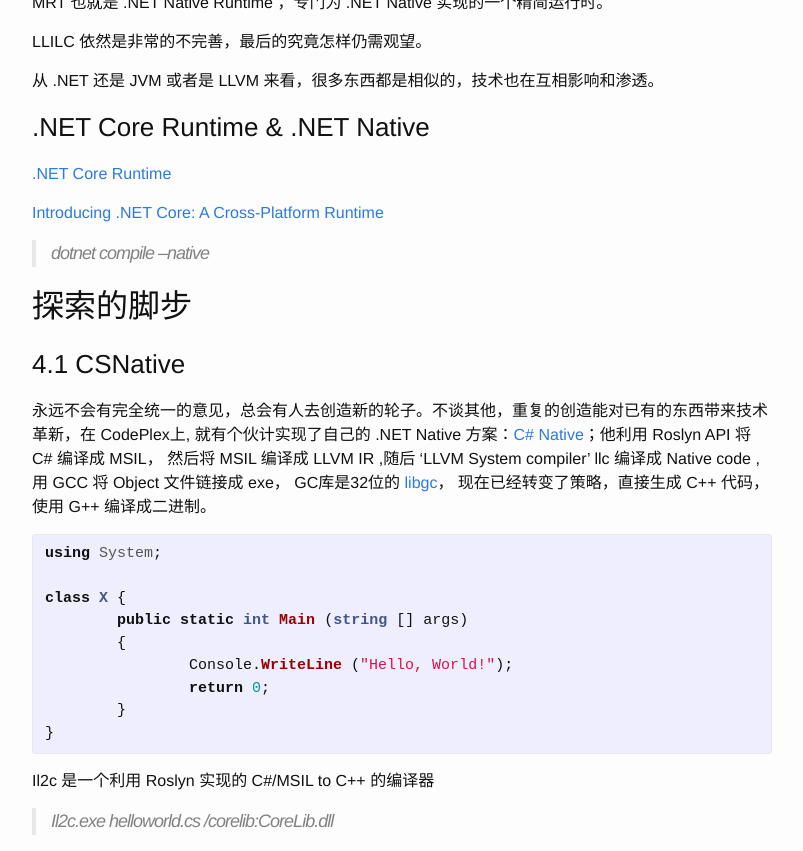
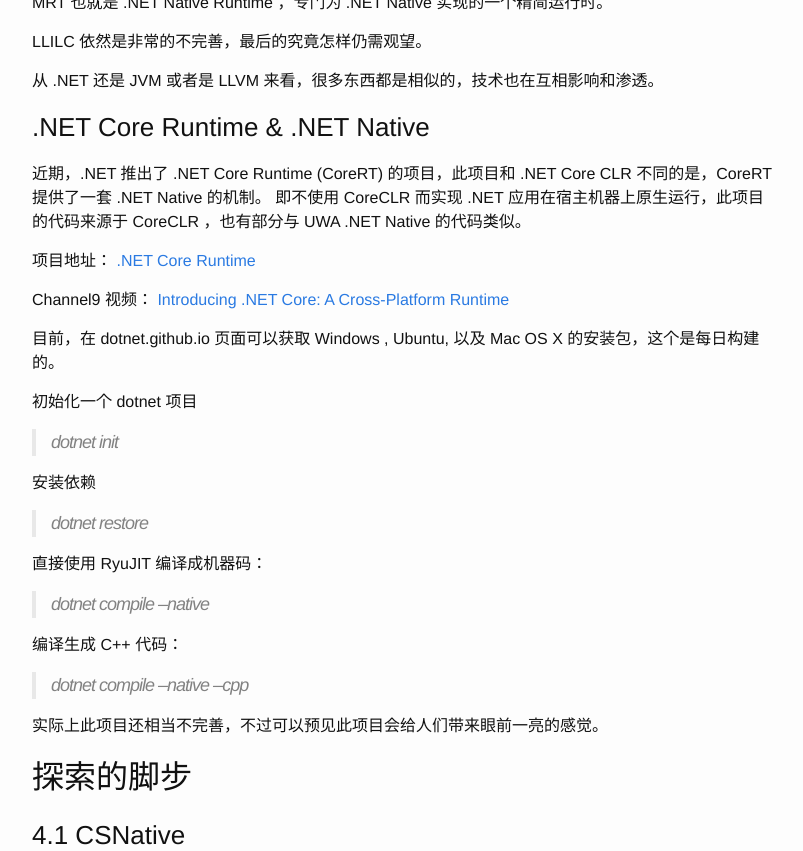
Before and after one commit to fcharlie/fcharlie.github.io, a Jekyll site: the page built from _posts/2015-06-16-AheadOfTime.md, in a window 1280 px wide and 1400 px high, scrolled down 14183 px, cut to the strip 95-946 px from the top of the window. Shown: the whole strip, without its empty margins (238-1041 px from the left). Built offline with Jekyll 4.4.1, drawn with Linux system fonts in a browser that asks for light colours.

Commit message:
Update AheadofTime add .Net Core Runtime des

```diff
--- a/_posts/2015-06-16-AheadOfTime.md
+++ b/_posts/2015-06-16-AheadOfTime.md
@@ -481,14 +481,32 @@
 从 .NET 还是 JVM 或者是 LLVM 来看，很多东西都是相似的，技术也在互相影响和渗透。
 
 ###.NET Core Runtime & .NET Native
+近期，.NET 推出了 .NET Core Runtime (CoreRT) 的项目，此项目和 .NET Core CLR 不同的是，CoreRT 提供了一套 .NET Native 的机制。
+即不使用 CoreCLR 而实现 .NET 应用在宿主机器上原生运行，此项目的代码来源于 CoreCLR ，也有部分与 UWA .NET Native 的代码类似。
 
-[.NET Core Runtime](https://github.com/dotnet/corert)
+项目地址： [.NET Core Runtime](https://github.com/dotnet/corert)
 
-[Introducing .NET Core: A Cross-Platform Runtime ](https://channel9.msdn.com/Events/Visual-Studio/Connect-event-2015/104)
+Channel9 视频： [Introducing .NET Core: A Cross-Platform Runtime ](https://channel9.msdn.com/Events/Visual-Studio/Connect-event-2015/104)
+
+目前，在 dotnet.github.io 页面可以获取 Windows , Ubuntu, 以及 Mac OS X 的安装包，这个是每日构建的。
+
+初始化一个 dotnet 项目
+
+>dotnet init
+
+安装依赖
+
+>dotnet restore
+
+直接使用 RyuJIT 编译成机器码：
 
 >dotnet compile --native
 
+编译生成 C++ 代码：
 
+>dotnet compile --native --cpp
+
+实际上此项目还相当不完善，不过可以预见此项目会给人们带来眼前一亮的感觉。
 
 ##探索的脚步
 
```
Also changed, not shown: _posts/2015-06-11-AppContainer.md (+2 -0 lines).
